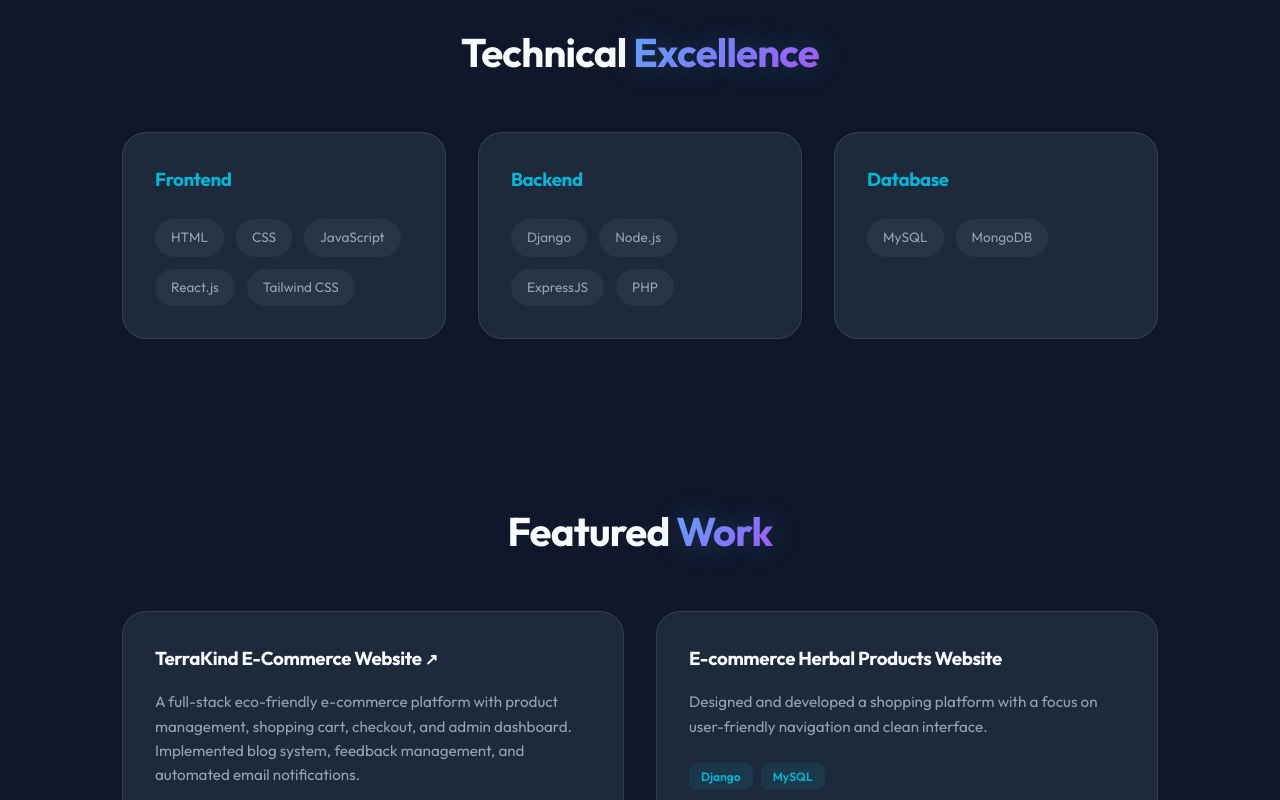
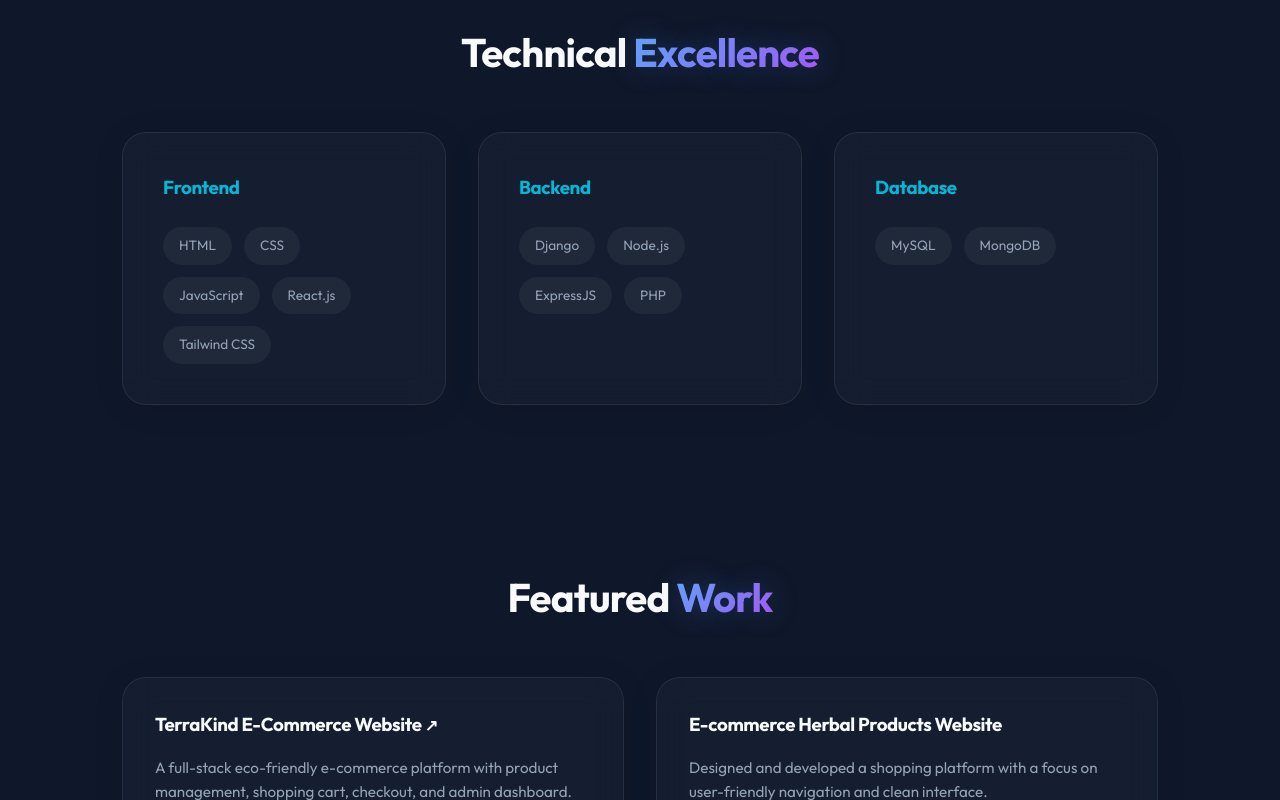
Before and after one commit to GKMUNIPRIYA/Priya_portfolio, a React (Vite) app: page / in a window 1280 px wide. Shown: the part 860-1660 px from the top of the page. Built offline with nearby package versions, Linux system fonts and the light colour scheme.

Commit message:
new project

```diff
--- a/src/App.css
+++ b/src/App.css
@@ -4,11 +4,11 @@
   --secondary: #64748b;
   --accent: #06b6d4;
   --background: #0f172a;
-  --surface: #1e293b;
+  --surface: rgba(30, 41, 59, 0.4);
   --text: #f8fafc;
   --text-muted: #94a3b8;
-  --glass: rgba(30, 41, 59, 0.7);
-  --border: rgba(255, 255, 255, 0.1);
+  --glass: rgba(15, 23, 42, 0.6);
+  --border: rgba(255, 255, 255, 0.08);
   --font-main: 'Outfit', sans-serif;
 }
 
@@ -336,12 +336,15 @@ nav {
 
 .skill-card {
   background: var(--surface);
-  padding: 2rem;
+  backdrop-filter: blur(16px);
+  -webkit-backdrop-filter: blur(16px);
+  padding: 2.5rem;
   border-radius: 1.5rem;
   border: 1px solid var(--border);
-  transition: transform 0.3s, border-color 0.3s, box-shadow 0.3s;
+  transition: transform 0.4s cubic-bezier(0.175, 0.885, 0.32, 1.275), border-color 0.4s, box-shadow 0.4s;
   position: relative;
   overflow: hidden;
+  box-shadow: 0 4px 30px rgba(0, 0, 0, 0.1);
 }
 
 .skill-card::before {
@@ -394,11 +397,14 @@ nav {
 
 .project-card {
   background: var(--surface);
+  backdrop-filter: blur(16px);
+  -webkit-backdrop-filter: blur(16px);
   border-radius: 1.5rem;
   overflow: hidden;
   border: 1px solid var(--border);
-  transition: all 0.3s;
+  transition: all 0.4s cubic-bezier(0.175, 0.885, 0.32, 1.275);
   position: relative;
+  box-shadow: 0 4px 30px rgba(0, 0, 0, 0.1);
 }
 
 .project-card:hover {
@@ -527,9 +533,12 @@ nav {
   grid-template-columns: repeat(auto-fit, minmax(300px, 1fr));
   gap: 4rem;
   background: var(--surface);
+  backdrop-filter: blur(16px);
+  -webkit-backdrop-filter: blur(16px);
   padding: 4rem;
   border-radius: 2rem;
   border: 1px solid var(--border);
+  box-shadow: 0 4px 30px rgba(0, 0, 0, 0.1);
 }
 
 .contact-info h2 {
--- a/src/App.jsx
+++ b/src/App.jsx
@@ -136,7 +136,6 @@ function App() {
           </div>
         </div>
       </section>
-
       <section id="projects" className="projects">
         <div className="container">
           <h2 className="section-title">Featured <span className="gradient-text">Work</span></h2>
```
